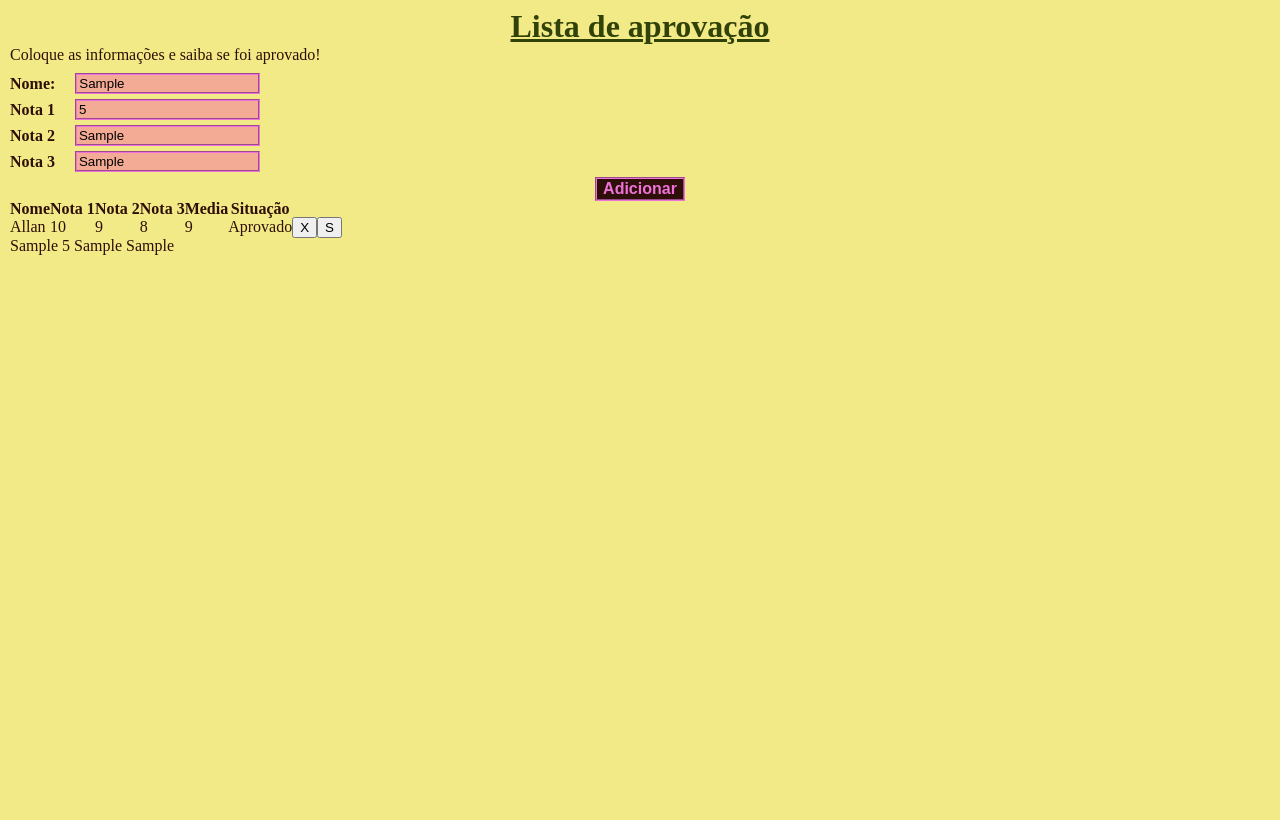
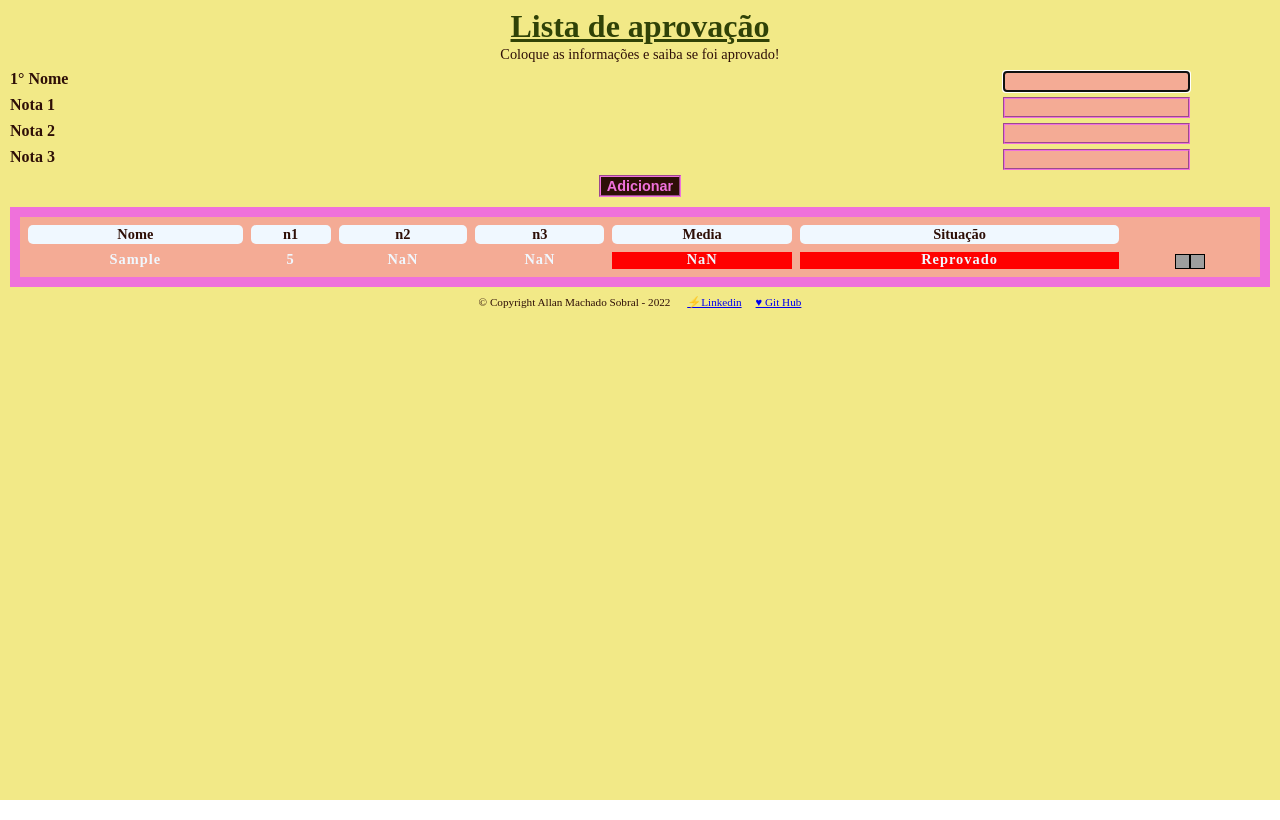
Before and after one commit to almasob/ListaCRUD, a plain HTML site: page index.html in a window 1280 px wide. Both pictures are taken after typing "Sample", "5", "Sample", "Sample" into the empty fields and a click on the button "Adicionar". Drawn offline with Linux system fonts and the light colour scheme; grey boxes are pictures that could not be loaded.

Commit message:
Só falta função dos botões editar e excluir

```diff
--- a/index.html
+++ b/index.html
@@ -18,7 +18,7 @@
             <section class="campos">
                 <div>
                     <label for="nm">
-                        Nome:
+                        1° Nome
                     </label>
                     <input type="text" name="nome" id="nm">
                 </div>
@@ -49,29 +49,33 @@
                     <thead>
                         <tr>
                             <th>Nome</th>
-                            <th>Nota 1</th>
-                            <th>Nota 2</th>
-                            <th>Nota 3</th>
+                            <th>n1</th>
+                            <th>n2</th>
+                            <th>n3</th>
                             <th>Media</th>
                             <th>Situação</th>
                         </tr>
                     </thead>
-                    <tbody>
-                        <tr>
+                    <tbody id='corpo-tabela'>
+                        <!-- <tr id="dadosTb">
                             <td>Allan</td>
                             <td>10</td>
                             <td>9</td>
                             <td>8</td>
                             <td>9</td>
                             <td>Aprovado</td>
-                            <td><input type="button" value="X"><input type="button" value="S"></td>
-
-                        </tr>
+                            <td><input id ='btn-e' type="button" value=""><input id='btn-r' type="button" value=""></td>
+                        </tr> -->
                     </tbody>
                 </table>
             </section>
         </main>
-        <footer></footer>
+        <footer>
+            <p class="copyright"> &copy; Copyright Allan Machado Sobral - 2022 &emsp;
+                <a target="_blank" href="https://www.linkedin.com/in/allanmsobral/">&#9889;Linkedin</a>&emsp;
+                <a target="_blank" href="https://github.com/almasob">&#9829; Git Hub</a>
+                </p>
+        </footer>
     </div>
     <script src="script.js"></script>
 </body>
--- a/script.js
+++ b/script.js
@@ -1,14 +1,67 @@
-var nome = document.querySelector('#nm')
-var n1 = document.querySelector('#n1')
-var n2 = document.querySelector('#n2')
-var n3 = document.querySelector('#n3')
-var lista = document.getElementById('lista')
+var nome = document.querySelector('#nm')  //input nome
+var n1 = document.querySelector('#n1')  //input n1
+var n2 = document.querySelector('#n2')  //input n2
+var n3 = document.querySelector('#n3')  //input n3
+var btAd = document.querySelector('#btn-add') //botao adicionar
+var lista = document.getElementById('corpo-tabela') //section que envolve a table
 
-var btAd = document.querySelector('#btn-add')
+nome.focus() //foco no input nome ao carregar página
 
 btAd.addEventListener('click',()=>{
+    //se algum campo estiver em branco da erro
+    if(nome.value == 0 || n1.value.length == 0 || n2.value.length == 0 || n3.value.length == 0){
+        alert('Preencha os campos corretamente!')
+        }//se algum numero for maior que 10, da erro
+        else if( n1.value > 10 || n2.value > 10 || n3.value > 10){
+            alert('Notas de 1 á 10!')
+        }else{
+            //transformando os valores do input em Number
+            var nn1 = Number(n1.value)
+            var nn2 = Number(n2.value)
+            var nn3 = Number(n3.value)
+            //criando a linha que será inserida na tabela, com os valores recebidos
+            var linha = document.createElement('tr')
+            //adicionando o ID para pegar estilo CSS
+            linha.id = 'dadosTb'
 
-    var linha = document.createElement('p')
-    linha.innerHTML = `${nome.value}    \   ${n1.value} ${n2.value} ${n3.value}`
-    lista.appendChild(linha)
+            var media = (nn1+nn2+nn3)/3
+            var situação;
+
+            //inserindo informações e classe de acordo com a média
+            if(media > 5){
+                situação = 'Aprovado'
+                linha.className = 'ap'
+
+            }else{
+                situação = 'Reprovado'
+                linha.className = 'rp'
+            }
+
+            //conteudo que iremos inserir na LINHA criada
+            var conteudo = `
+            <td>${nome.value}</td>
+            <td>${nn1}</td>
+            <td>${nn2}</td>
+            <td>${nn3}</td>
+            <td class='m'>${media.toFixed(2)}</td>
+            <td class='m'>${situação}</td>
+            <td><input id ='btn-e' type="button" value=""><input id='btn-r' type="button" value=""></td>
+            `
+
+            linha.innerHTML = conteudo;
+            //adicionando a linha, já preenchida com o conteudo, á section LISTA
+            lista.appendChild(linha)
+
+
+            //limpando os inputs após adição
+            nome.value = ''
+            n1.value = ''
+            n2.value = ''
+            n3.value = ''
+}
+
+        //foco volta pro input nome
+        nome.focus()
+
+
 })
--- a/style.css
+++ b/style.css
@@ -4,7 +4,7 @@
     --bordas:#ef71db;
     --tituloP:#304207;
     --texto:#2e0f07;
-    --fontexto: 1rem;
+    --fontexto: .9rem;
 }
 
 body{
@@ -17,7 +17,8 @@ body{
     padding: 10px;
     background-color: var(--bgGeral);
     height: 100vh;
-
+    width: 100%;
+    box-sizing: border-box;
 }
 
 header h1{
@@ -29,6 +30,7 @@ header h1{
 
 header p{
     font-size: var(--fontexto);
+    text-align: center;
 }
 
 .campos{
@@ -40,8 +42,7 @@ header p{
 
 .campos div{
     display: flex;
-    gap: 20px;
-    align-items: center;
+    justify-content:space-between ;
 }
 
 .campos label{
@@ -50,6 +51,10 @@ header p{
 .campos input{
     background-color: var(--bgCamposLista);
     border: 2px groove var(--bordas)  ;
+    margin-right: 80px;
+    color: white;
+    font-weight: bold;
+    letter-spacing: 2px;
 }
 
 .campos_btn{
@@ -63,3 +68,64 @@ align-self: center;
     border: 2px groove var(--bordas);
     font-weight: bold;
 }
+
+#btn-e{
+    background-image: url(https://api.iconify.design/ph:note-pencil-bold.svg?color=%231074e0);
+    background-size: cover;
+    background-color: rgba(0, 255, 179, 0.5);
+
+}
+
+#btn-r{
+    background-image: url(https://api.iconify.design/iconoir:cancel.svg);
+    background-size: cover;
+    background-color: rgba(255, 0, 0, 0.322);
+}
+
+#lista{
+    font-size: var(--fontexto);
+    width: 100%;
+    margin-top: 10px;
+}
+
+table{
+    background-color: var(--bgCamposLista);
+    border-spacing: 8px;
+    border-collapse: separate;
+    text-align: center;
+    border: 10px solid var(--bordas);
+    width: 100%;
+}
+
+th{
+    background-color: aliceblue;
+    border-radius: 5px;
+    padding: 2px;
+}
+
+#dadosTb{
+    color: aliceblue;
+    font-weight: bold;
+    letter-spacing: 1px;
+}
+
+td input{
+    font-size: .5rem;
+    height: 15px;
+    width: 15px;
+    border: 1px solid black;
+}
+
+footer{
+    text-align: center;
+    font-size: .7rem;
+    margin-top: 10px;
+}
+
+.ap .m{
+    background-color: green;
+}
+
+.rp .m{
+    background-color:red;
+}
```
